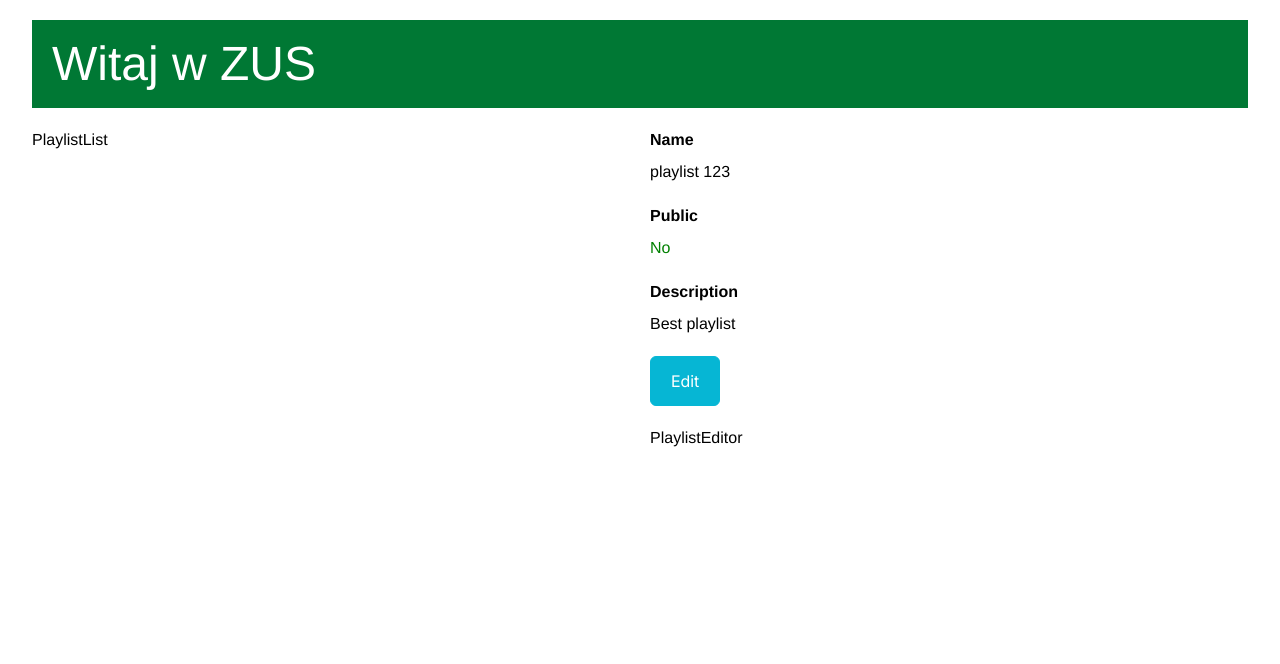
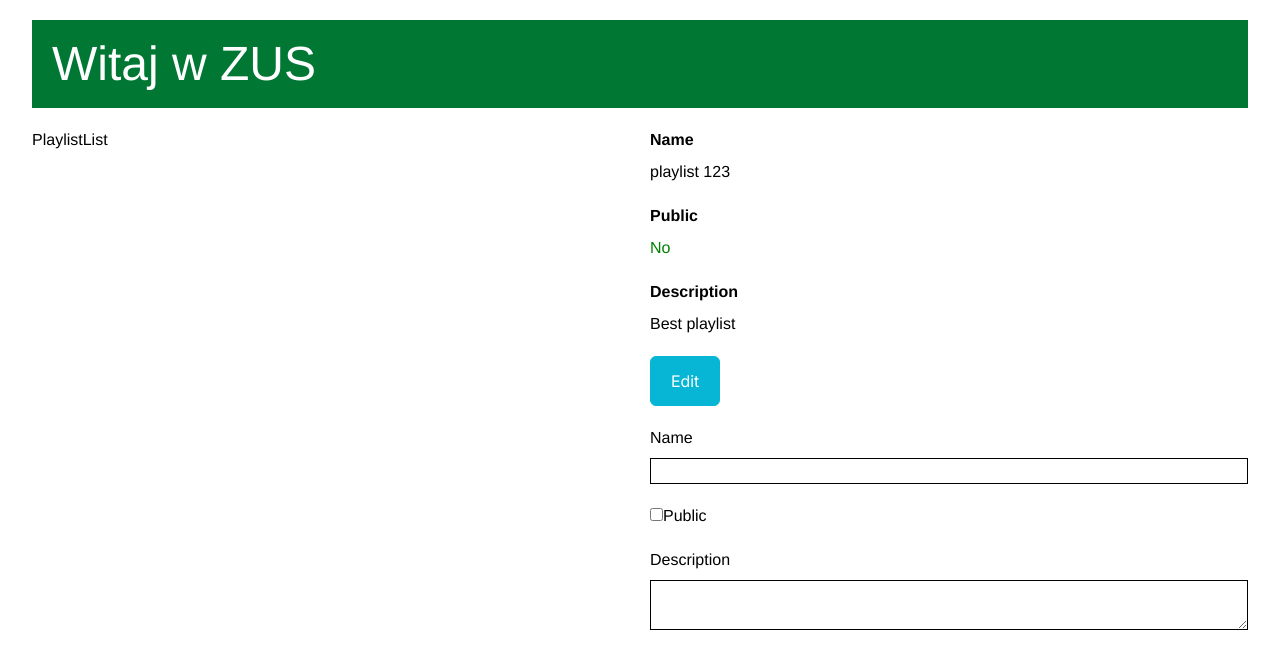
Before and after one commit to slawekppr/zus-react, a React (Vite) app: page / in a window 1280 px wide. Shown: the top 664 px of the page. Built offline with nearby package versions, Linux system fonts and the light colour scheme; a web font is replaced by a local one.

Commit message:
Exercise: fill in form with default data

```diff
--- a/src/index.css
+++ b/src/index.css
@@ -7,7 +7,6 @@ body {
   font-family: "Lato Bold", "Helvetica Neue", Helvetica, Arial, sans-serif;
 }
 
-
 @layer tailwind-base {
   @tailwind base;
 }
@@ -16,3 +15,9 @@ body {
   @tailwind components;
   @tailwind utilities;
 }
+
+input,
+select,
+textarea {
+  border: 1px solid black;
+}
--- a/src/playlists/components/PlaylistDetails.tsx
+++ b/src/playlists/components/PlaylistDetails.tsx
@@ -14,7 +14,6 @@ const PlaylistDetails = (props: Props) => {
 
   return (
     <div>
-      {true} {false} {null} {undefined}
       <div
         className="grid gap-5"
         id={`playlist_${playlist.id}`}
@@ -36,7 +35,6 @@ const PlaylistDetails = (props: Props) => {
           >
             {playlist.public ? "Yes" : "No"}
           </div>
-          {/* {playlist.public ? <div/> : <div/> } */}
         </div>
 
         <div className="grid gap-2">
--- a/src/playlists/components/PlaylistEditor.tsx
+++ b/src/playlists/components/PlaylistEditor.tsx
@@ -1,11 +1,38 @@
-import React from 'react'
+import React from "react";
 
-type Props = {}
+type Props = {};
 
 const PlaylistEditor = (props: Props) => {
+  const playlist = {
+    id: "123",
+    name: "playlist 123",
+    public: false,
+    description: "Best playlist",
+  };
+
   return (
-    <div>PlaylistEditor</div>
-  )
-}
+    <div>
+      {/* .grid.gap-5>.grid.gap-2*3>label{Name}+input */}
+      <div className="grid gap-5">
+        <div className="grid gap-2">
+          <label>Name</label>
+          <input type="text" />
+        </div>
 
-export default PlaylistEditor
+        <div className="grid gap-2">
+          <label>
+            <input type="checkbox" />
+            Public
+          </label>
+        </div>
+
+        <div className="grid gap-2">
+          <label>Description</label>
+          <textarea></textarea>
+        </div>
+      </div>
+    </div>
+  );
+};
+
+export default PlaylistEditor;
```
